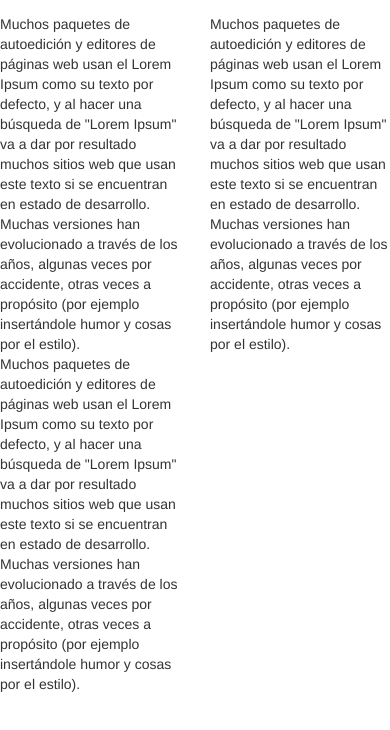
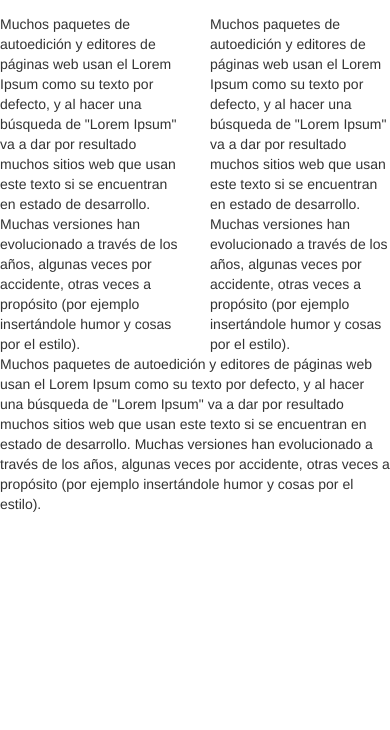
Before and after one commit to VERONICA-SOTO/git-practica, a plain HTML site: page index.html in a window 390 px wide. Shown: the part 58-788 px from the top of the page. Drawn offline with nearby package versions, Linux system fonts and the light colour scheme.

Commit message:
Retoque de grilla

```diff
--- a/index.html
+++ b/index.html
@@ -67,7 +67,7 @@
         <div class="row">
           <div class="col-xs-6 col-md-4">Muchos paquetes de autoedición y editores de páginas web usan el Lorem Ipsum como su texto por defecto, y al hacer una búsqueda de "Lorem Ipsum" va a dar por resultado muchos sitios web que usan este texto si se encuentran en estado de desarrollo. Muchas versiones han evolucionado a través de los años, algunas veces por accidente, otras veces a propósito (por ejemplo insertándole humor y cosas por el estilo).</div>
           <div class="col-xs-6 col-md-4">Muchos paquetes de autoedición y editores de páginas web usan el Lorem Ipsum como su texto por defecto, y al hacer una búsqueda de "Lorem Ipsum" va a dar por resultado muchos sitios web que usan este texto si se encuentran en estado de desarrollo. Muchas versiones han evolucionado a través de los años, algunas veces por accidente, otras veces a propósito (por ejemplo insertándole humor y cosas por el estilo).</div>
-          <div class="col-xs-6 col-md-4">Muchos paquetes de autoedición y editores de páginas web usan el Lorem Ipsum como su texto por defecto, y al hacer una búsqueda de "Lorem Ipsum" va a dar por resultado muchos sitios web que usan este texto si se encuentran en estado de desarrollo. Muchas versiones han evolucionado a través de los años, algunas veces por accidente, otras veces a propósito (por ejemplo insertándole humor y cosas por el estilo).</div>
+          <div class="col-xs-12 col-md-4">Muchos paquetes de autoedición y editores de páginas web usan el Lorem Ipsum como su texto por defecto, y al hacer una búsqueda de "Lorem Ipsum" va a dar por resultado muchos sitios web que usan este texto si se encuentran en estado de desarrollo. Muchas versiones han evolucionado a través de los años, algunas veces por accidente, otras veces a propósito (por ejemplo insertándole humor y cosas por el estilo).</div>
         </div>
       </section>
 
```
